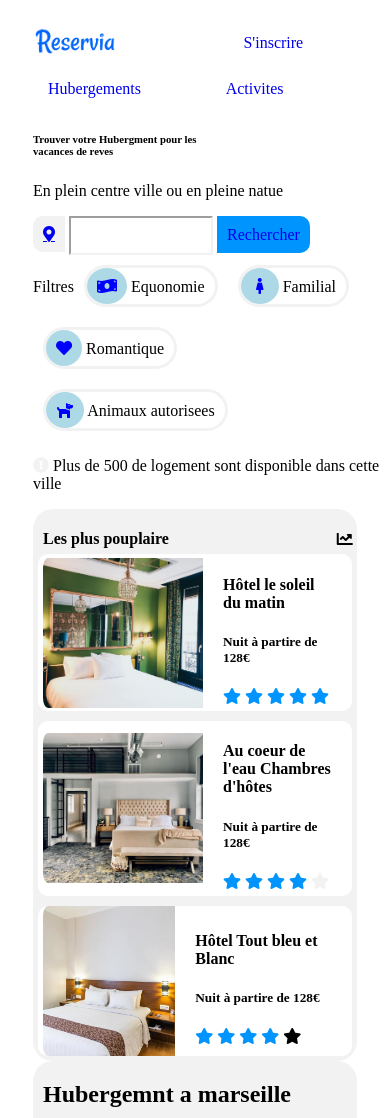
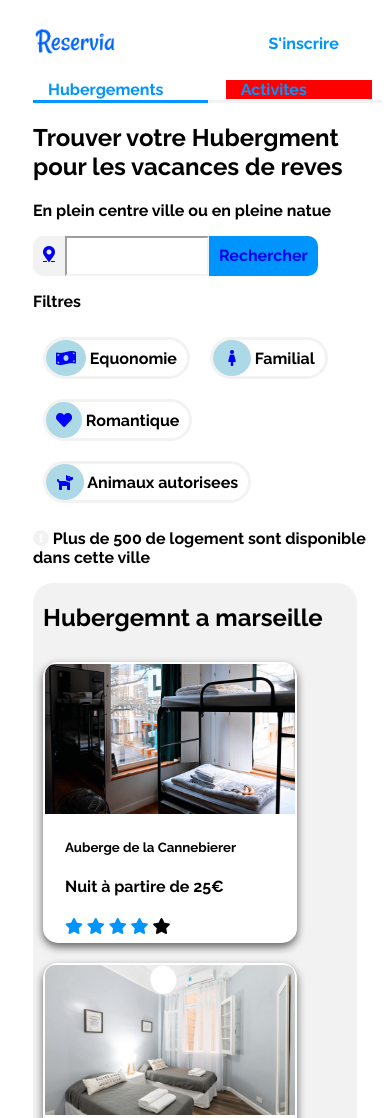
Before and after one commit to Salim255/HTML-CSS, a plain HTML site: page app.html in a window 390 px wide. Shown: the top 1118 px of the page. Drawn offline with Linux system fonts and the light colour scheme; files whose address does not match are found by name.

Commit message:
resposive-mobile

```diff
--- a/app.css
+++ b/app.css
@@ -9,23 +9,32 @@ header{
 
 }
 
+* {
+    font-family: 'Raleway', sans-serif;
+}
+
 .item-1{
 
    flex:30;
    margin-left:-38px;
 
 }
+.item-1 img {
+        height:50px; width:80px; object-fit:contain;
+ }
+
+.item-1 ~ li a {
+        color: #0094ff;
+ }
+
+
+
 .item-2 {
     margin: 10px;
     flex:3
-
-
 }
-
-
-
 .item-3 {
-    flex:2;
+    flex: 2;
     margin: 10px;
 }
 
@@ -35,62 +44,120 @@ header{
 }
 
 
- ul li {
-     list-style-type:none;
-
+ul li {
+    list-style-type: none;
 
 }
-ul li a {
+    ul li a {
         text-decoration: none;
+
     }
 
 
+/* / of navcontainer css*/
+@media only screen and (min-width:400px) {
+    hr{
+        display:none;
+    }
 
+}
+/***Moblie version*/
+@media only screen and (max-width:400px) {
+    #activite img {
+        width: 280px;
+        height: 150px;
+        object-fit: none;
+        object-position: 49% 40%;
+    }
 
-/* / of navcontainer css*/
+    #activite{
 
-@media only screen and (max-width:400px) {
-     .navbar{
-         flex-wrap:wrap;
-     }
+    }
 
-     .navbar li{
-         flex-basis:40%;
-     }
-        nav .item-1 {
-           order:0;
+    .marseille-left {
+        display: flex;
+        background-color: none;
+        flex-flow: wrap;
+        border-radius: 20px;
+    }
 
+    .marseille-logement {
+        flex-direction: column-reverse;
 
+    }
 
+    .FOOTER {
+        flex-direction: column;
+        flex-wrap: wrap;
+        align-items: flex-start;
+    }
+
+    .navcontainer {
+        display: flex;
+        flex-direction: column;
+        justify-content: space-between;
+        flex-wrap: wrap;
+        max-height: 50px;
+    }
+
+    .navbar {
+        flex-wrap: wrap;
+    }
+
+        .navbar li {
+            flex-basis: 40%;
         }
+
+    nav .item-1 {
+        order: 0;
+    }
+
     nav .item-2 {
         order: 2;
         margin-left: -25px;
     }
 
     nav .item-3 {
+        order: 3;
+    }
 
-      order:3;
+    nav .item-4 {
+        order: 1;
+    }
+
+    hr {
+        margin-top: -25px;
+        height:3px;
+        background-color: #F2F2F2 ;
+        border:0;
 
 
     }
 
-    nav .item-4 {
-        order: 1;
+ hr::after {
+        content: '';
+        display:block;
+        border-bottom:3px solid #0094ff;
+        max-width:50%;
+}
+/**filter*/
+ .filter p {
+        flex-basis: 100%;
+ }
 
-
+ .item-3 {
+        color: red;
+        background-color:red;
     }
- }
+}
 
 
 
-   }
-}
 /*search side...*/
 .div-search {
     display: flex;
     flex-direction: row;
-    flex-basis: 200px;
+
 }
 
 a.icon {
@@ -124,7 +191,7 @@ input {
     display: flex;
     flex-flow: row wrap;
     align-items: baseline;
-    max-width:750px;
+
 }
 
 
@@ -185,13 +252,19 @@ input {
 
 }
 
-.marseille {
+.marseille-right {
     display: flex;
     background-color: #F2F2F2;
     flex-flow: wrap;
     border-radius: 20px;
 }
 
+.marseille-left {
+    display: flex;
+    background-color: #F2F2F2;
+    flex-flow: wrap;
+    border-radius: 20px;
+}
 
 /***/
 #title1 {
@@ -213,7 +286,7 @@ input {
 }
 /***/
 #left {
-     max-width:850px;
+     max-width:830.5px;
 }
 
 #left .item-1{
@@ -352,40 +425,7 @@ input {
 
 
 
-@media only screen  and (max-width:600px){
-    #activite img {
-        width: 280px;
-        height: 150px;
-        object-fit: none;
-        object-position: 49% 40%;
-    }
-    .marseille-logement {
-        flex-direction: column-reverse;
-    }
 
-    .FOOTER{
-        flex-direction:column;
-        flex-wrap:wrap;
-        align-items:flex-start;
-    }
-
-
-    .navcontainer {
-        display: flex;
-        flex-direction: column;
-        justify-content: space-between;
-        flex-wrap: wrap;
-        max-height: 50px;
-    }
-
-    #inscrire {
-        order: 3;
-    }
-}
-
-@media only screen  and (max-width:600px){
-
-}
 
 
 .card {
--- a/app.html
+++ b/app.html
@@ -4,6 +4,8 @@
     <title>Reservia</title>
     <meta charset="utf-8" />
     <meta name="viewport" content="width=device-width, initial-scale=1.0" />
+    <link rel="preconnect" href="https://fonts.gstatic.com">
+    <link href="https://fonts.googleapis.com/css2?family=Raleway:wght@700&display=swap" rel="stylesheet">
     <link rel="stylesheet" href="app.css" />
     <link rel="stylesheet" href="C:\Users\Salim\Desktop\openclass\Projet_1\fontawesome-free-5.15.2-web\fontawesome-free-5.15.2-web\css/all.min.css" />
 </head>
@@ -14,15 +16,17 @@
             <header>
                 <nav >
                     <ul class="navbar">
-                        <li class="item-1"><a  href="#"><img style="height:50px; width:80px; object-fit:contain; " src="./images/logo/Reservia@3x.png" alt="Hello" /></a></li>
-                        <li class="item-2"><a  href="#"> <span style="text-align:center;">Hubergements</span></a></li>
-                        <li class="item-3"> <a  href="#">Activites</a></li>
-                        <li class="item-4"> <a  id="inscrire" href="#">S'inscrire</a></li>
+                        <li class="item-1"><a  href="#"><img src="./images/logo/Reservia@3x.png" alt="Hello" /></a></li>
+                        <li  class="item-2"><a  href="#"> Hubergements</a></li>
+                        <li class="item-3"> <a class="itm-3"  href="#" style="margin-left: 15px;">Activites</a></li>
+                        <li  class="item-4"> <a  id="inscrire" href="#" style="margin-left: 25px;">S'inscrire</a></li>
                     </ul>
+                    <hr />
                 </nav>
                 <!--Title-->
-                <h6 style="width:180px;">Trouver votre Hubergment pour les vacances de reves</h6>
-                <p>En plein centre ville ou en pleine natue</p><!--search form-->
+                <h2  style="display:flex;flex-flow:row wrap; ">
+                    Trouver votre Hubergment pour les vacances de reves</h2>
+                <p class="title-1" style="text-decoration-color:rgb(128, 128, 128);">En plein centre ville ou en pleine natue</p><!--search form-->
                 <form class="div-search">
                     <a href="#" class="fas icon fa-map-marker-alt">
                     </a>
@@ -67,7 +71,7 @@
                 <div class="marseille-logement">
 
                     <!--Marseille logement-->
-                    <section id="left" class="marseille">
+                    <section id="left" class="marseille-left">
                        <h2 class="item-1">Hubergemnt a marseille</h2>
                         <figure class="card">
                             <img src="./images/hebergements/3_medium/marcus-loke-WQJvWU_HZFo-unsplash.jpg" alt="reservia" />
@@ -147,7 +151,7 @@
                         </figure>
                     </section> <!--/ of left side-->
                     <!-- right side-->
-                    <aside class="marseille aside-style"  >
+                    <aside class="marseille-right aside-style"  >
                         <div id="title1">
                             <h4 class="one" >
                                 Les plus pouplaire
```
Lines whose indentation alone changed are shown as unchanged.
